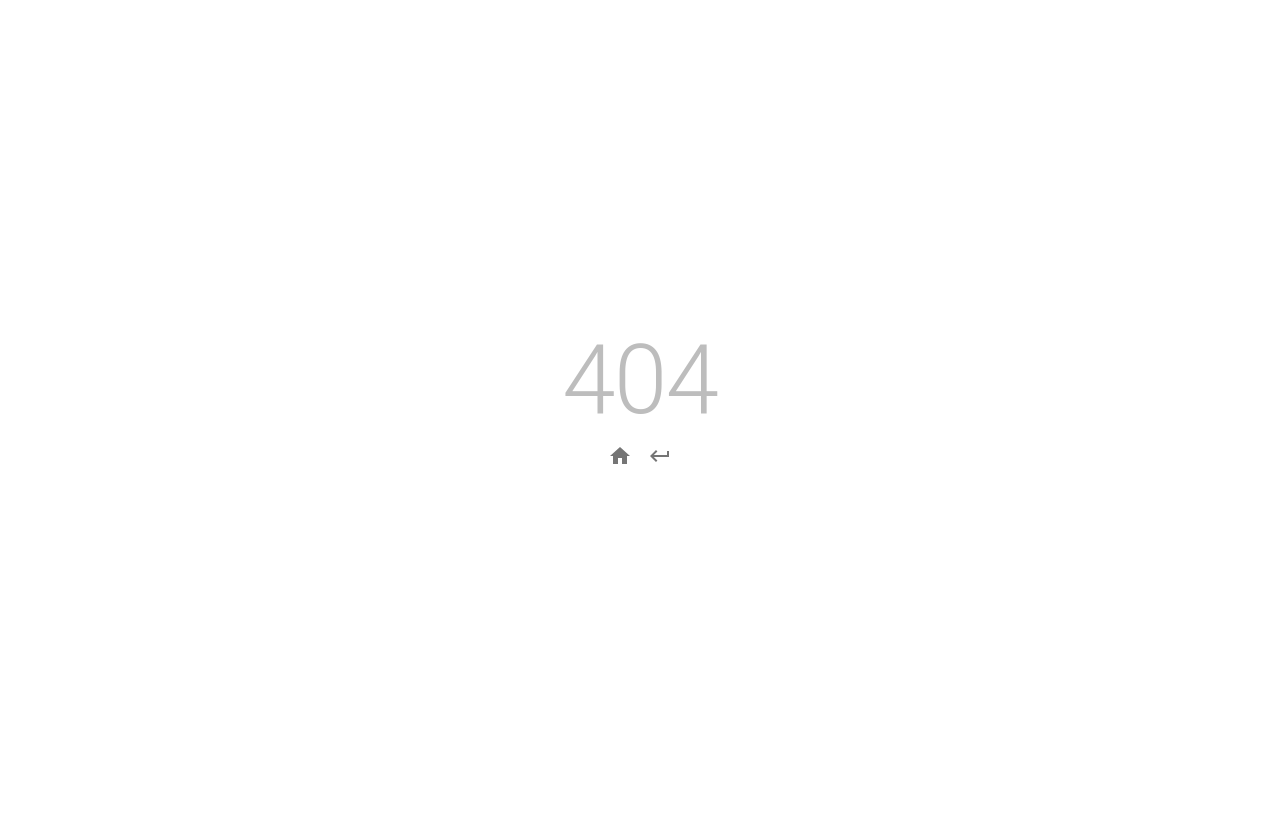
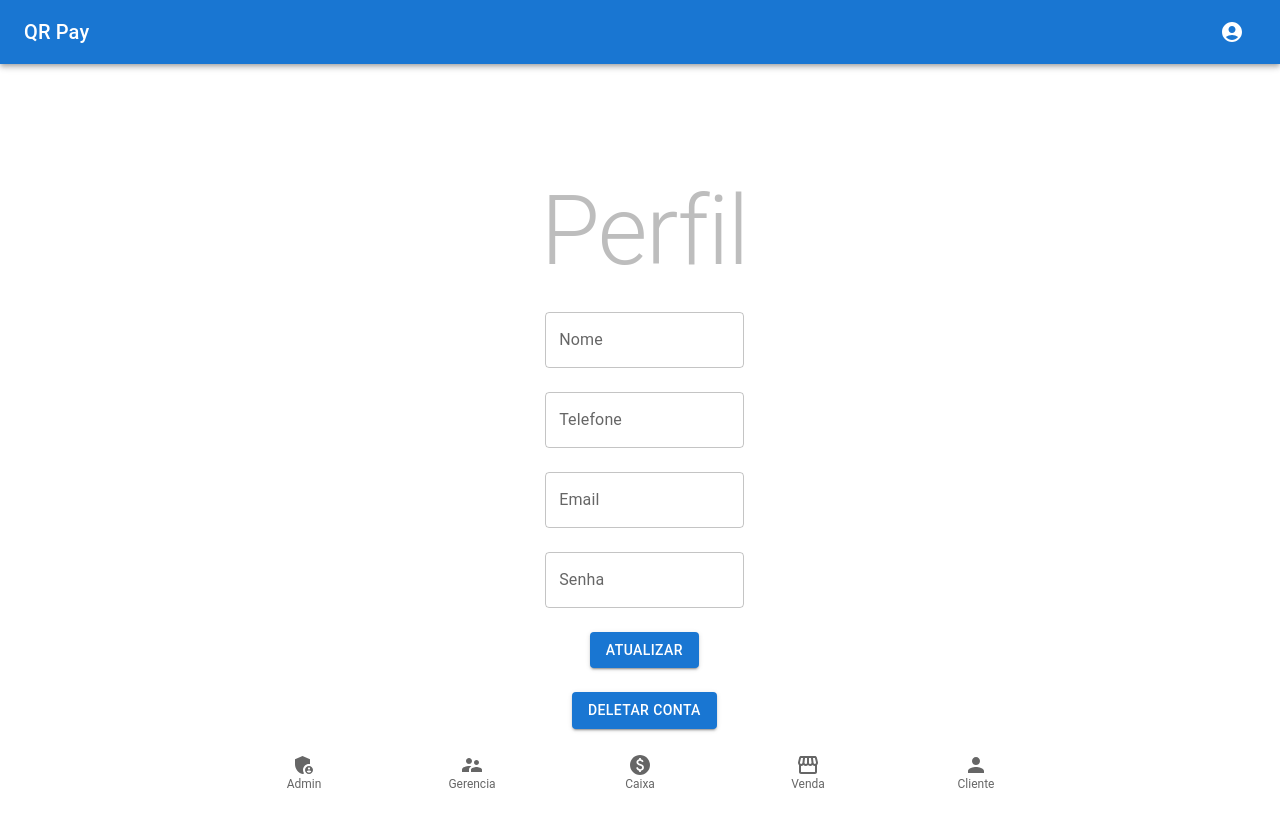
Before and after one commit to cristiancll/qrpay-fe, a React (Create React App) app: page /user in a window 1280 px wide. Before the commit this address had no page. Shown: the top 826 px of the page. Before the commit the page ends 800 px from the top, so only its background shows below. Built offline with nearby package versions, Linux system fonts and the light colour scheme.

Commit message:
Added user page

```diff
--- a/src/AppRoutes.jsx
+++ b/src/AppRoutes.jsx
@@ -2,13 +2,14 @@ import React from "react";
 import {Route, Routes} from "react-router-dom";
 import QRScanner from "./components/qr/QRScanner.jsx";
 import AboutPage from "./pages/AboutPage.jsx";
-import BillingPage from "./pages/main/BillingPage.jsx";
+import BillingPage from "./pages/home/BillingPage.jsx";
+import UserPage from "./pages/home/UserPage.jsx";
 import NotFoundPage from "./pages/NotFoundPage.jsx";
 import HomePage from "./pages/HomePage.jsx";
-import AdminPage from "./pages/main/AdminPage.jsx";
-import ManagerPage from "./pages/main/ManagerPage.jsx";
-import SellerPage from "./pages/main/SellerPage.jsx";
-import ClientPage from "./pages/main/ClientPage.jsx";
+import AdminPage from "./pages/home/AdminPage.jsx";
+import ManagerPage from "./pages/home/ManagerPage.jsx";
+import SellerPage from "./pages/home/SellerPage.jsx";
+import ClientPage from "./pages/home/ClientPage.jsx";
 import LoginPage from "./pages/LoginPage.jsx";
 import LogoutPage from "./pages/LogoutPage.jsx";
 import RegisterPage from "./pages/RegisterPage.jsx";
@@ -24,6 +25,7 @@ function AppRoutes() {
                 <Route path="billing" element={<BillingPage/>} />
                 <Route path="seller" element={<SellerPage/>} />
                 <Route path="client" element={<ClientPage/>} />
+                <Route path="user" element={<UserPage />} />
             </Route>
           <Route path="/login" element={<LoginPage />} />
           <Route path="/logout" element={<LogoutPage />} />
--- /dev/null
+++ b/src/pages/home/UserPage.jsx
@@ -0,0 +1,157 @@
+import {Button, Grid, Typography} from "@mui/material";
+import React, {useState} from 'react';
+import {useNavigate} from "react-router-dom";
+import Error from "../../common/error.js";
+import CenterContainer from "../../components/CenterContainer.jsx";
+import FormField from "../../components/FormField.jsx";
+import {useAuthentication} from "../../providers/AuthProvider.jsx";
+
+const UserPage = () => {
+    const navigate = useNavigate()
+    const auth = useAuthentication();
+    const user = auth.user || {};
+    const [form, setForm] = useState({
+        name: {
+            value: user.name,
+            error: null,
+        },
+        phone: {
+            value: user.phone,
+            error: null,
+        },
+        email: {
+            value: user.email,
+            error: null,
+        },
+        password: {
+            value: "",
+            error: null,
+        },
+    });
+
+    const validateInputs = () => {
+        let ok = true;
+        const update = form;
+        if (form.name.value === "") {
+            update.name.error = Error.MANDATORY_FIELD;
+            ok = false;
+        }
+        if (form.phone.value === "") {
+            update.phone.error = Error.MANDATORY_FIELD;
+            ok = false;
+        }
+        if (form.email.value === "") {
+            update.email.error = Error.MANDATORY_FIELD;
+            ok = false;
+        }
+        if (form.password.value === "") {
+            update.password.error = Error.CONFIRM_PASSWORD;
+            ok = false;
+        }
+        if (!ok) {
+            setForm({
+                ...form,
+                ...update
+            })
+        }
+        return ok;
+    }
+
+    const handleSubmit = () => {
+        const ok = validateInputs();
+        if (ok) {
+            // TODO: implementar update
+        }
+    }
+
+    const handleDelete = () => {
+        // TODO: implementar delete
+    }
+
+    const handleBlur = (e) => {
+        const {name, value} = e.target;
+        const update = form;
+        update[name].error = (value === "") ? Error.MANDATORY_FIELD : null;
+        setForm({
+            ...form,
+            ...update
+        })
+    }
+    const handleChange = (e) => {
+        const {name, value} = e.target;
+        setForm({
+            ...form,
+            [name]: {
+                ...form[name],
+                value: value,
+            }
+        })
+
+    }
+
+    return (
+        <CenterContainer>
+            <Grid
+                container
+                justifyContent="center"
+                alignItems="center"
+                direction="column"
+                rowSpacing={3}
+            >
+                <Grid>
+                    <Typography
+                        variant="h1"
+                        color="#BDBDBD">
+                        Perfil
+                    </Typography>
+                </Grid>
+                <FormField
+                    label="Nome"
+                    type="text"
+                    id="name"
+                    form={form}
+                    events={{handleChange, handleBlur}}
+                />
+                <FormField
+                    label="Telefone"
+                    type="text"
+                    id="phone"
+                    form={form}
+                    events={{handleChange, handleBlur}}
+                />
+                <FormField
+                    label="Email"
+                    type="email"
+                    id="email"
+                    form={form}
+                    events={{handleChange, handleBlur}}
+                />
+                <FormField
+                    label="Senha"
+                    type="password"
+                    id="password"
+                    form={form}
+                    events={{handleChange, handleBlur}}
+                />
+                <Grid item xs={12}>
+                    <Button
+                        variant="contained"
+                        onClick={handleSubmit}
+                    >
+                        Atualizar
+                    </Button>
+                </Grid>
+                <Grid item xs={12}>
+                    <Button
+                        variant="contained"
+                        onClick={handleDelete}
+                    >
+                        Deletar Conta
+                    </Button>
+                </Grid>
+            </Grid>
+        </CenterContainer>
+    )
+};
+
+export default UserPage;
```
